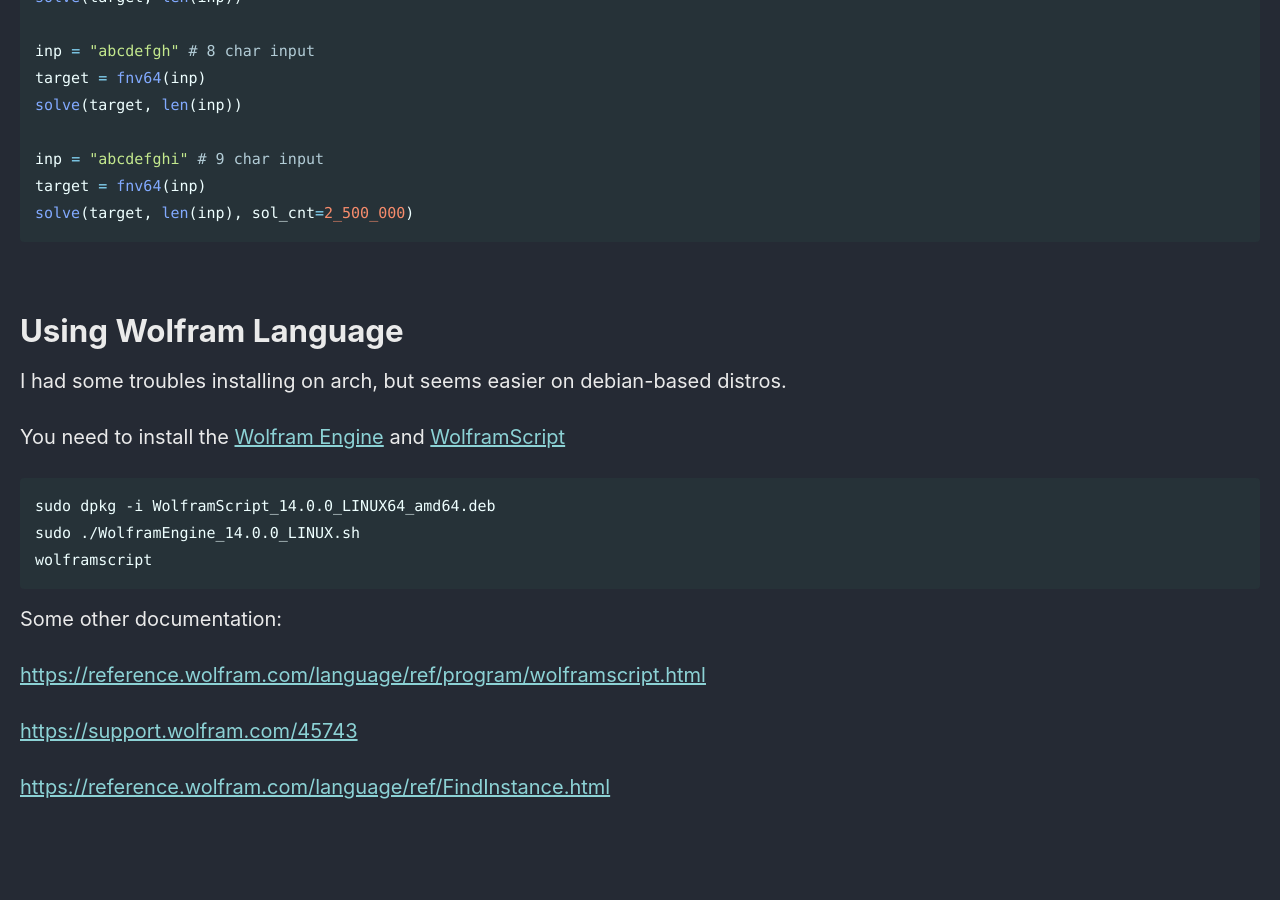
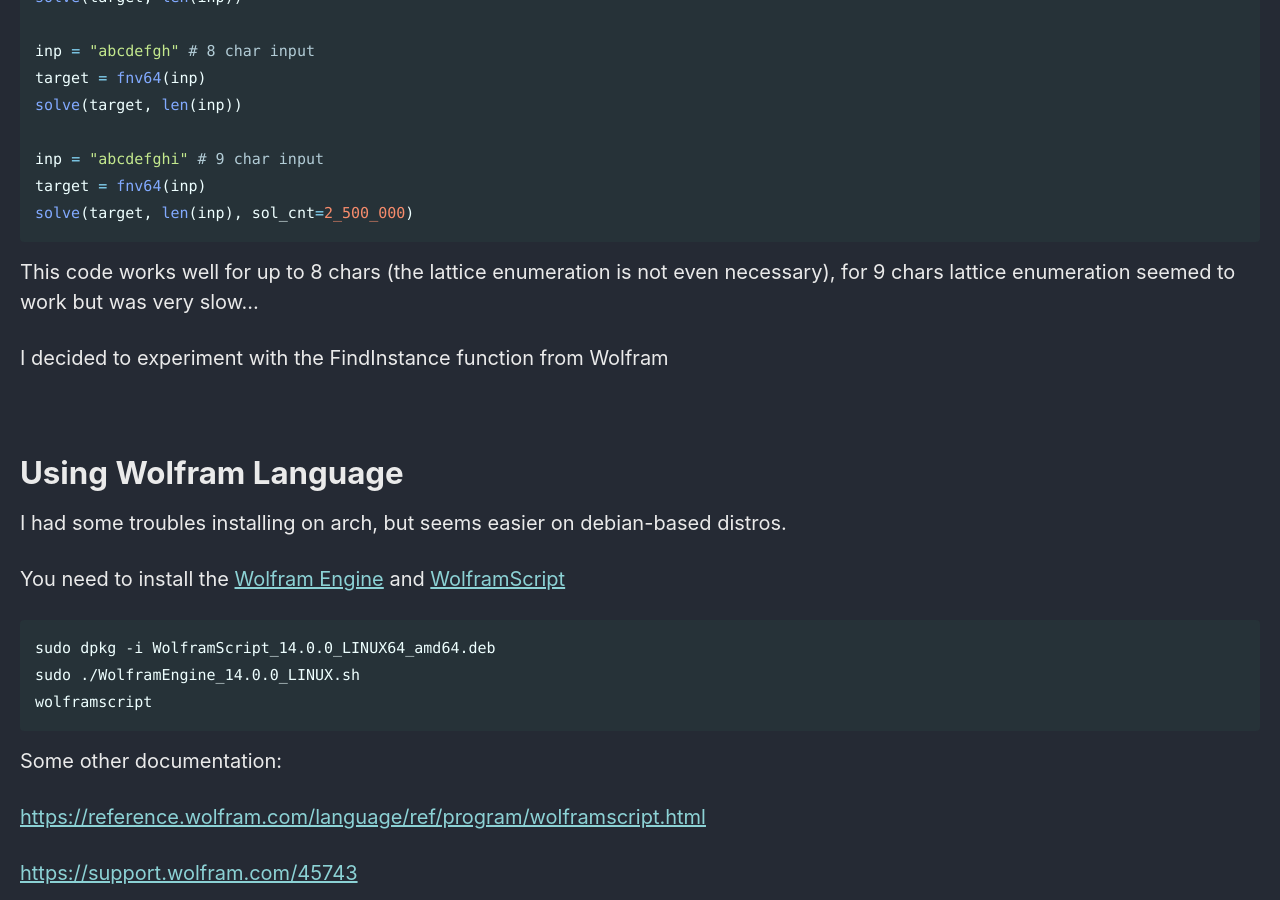
Before and after one commit to Connor-McCartney/Connor-McCartney.github.io, a Jekyll site: the page built from _pages/cryptography/other/Trying-to-crack-COD-FNV-hashes.md, in a window 1280 px wide and 900 px high, scrolled down 3757 px. Built offline with Jekyll 4.4.1, drawn with Linux system fonts in a browser that asks for light colours; cached includes are drawn as plain includes; before the commit the page ends 4615 px from its top, so only the background shows below that.

Commit message:
Update Trying-to-crack-COD-FNV-hashes.md

````diff
--- a/_pages/cryptography/other/Trying-to-crack-COD-FNV-hashes.md
+++ b/_pages/cryptography/other/Trying-to-crack-COD-FNV-hashes.md
@@ -153,6 +153,10 @@ target = fnv64(inp)
 solve(target, len(inp), sol_cnt=2_500_000)
 ```
 
+This code works well for up to 8 chars (the lattice enumeration is not even necessary), for 9 chars lattice enumeration seemed to work but was very slow...
+
+I decided to experiment with the FindInstance function from Wolfram
+
 
 <br>
 
````
